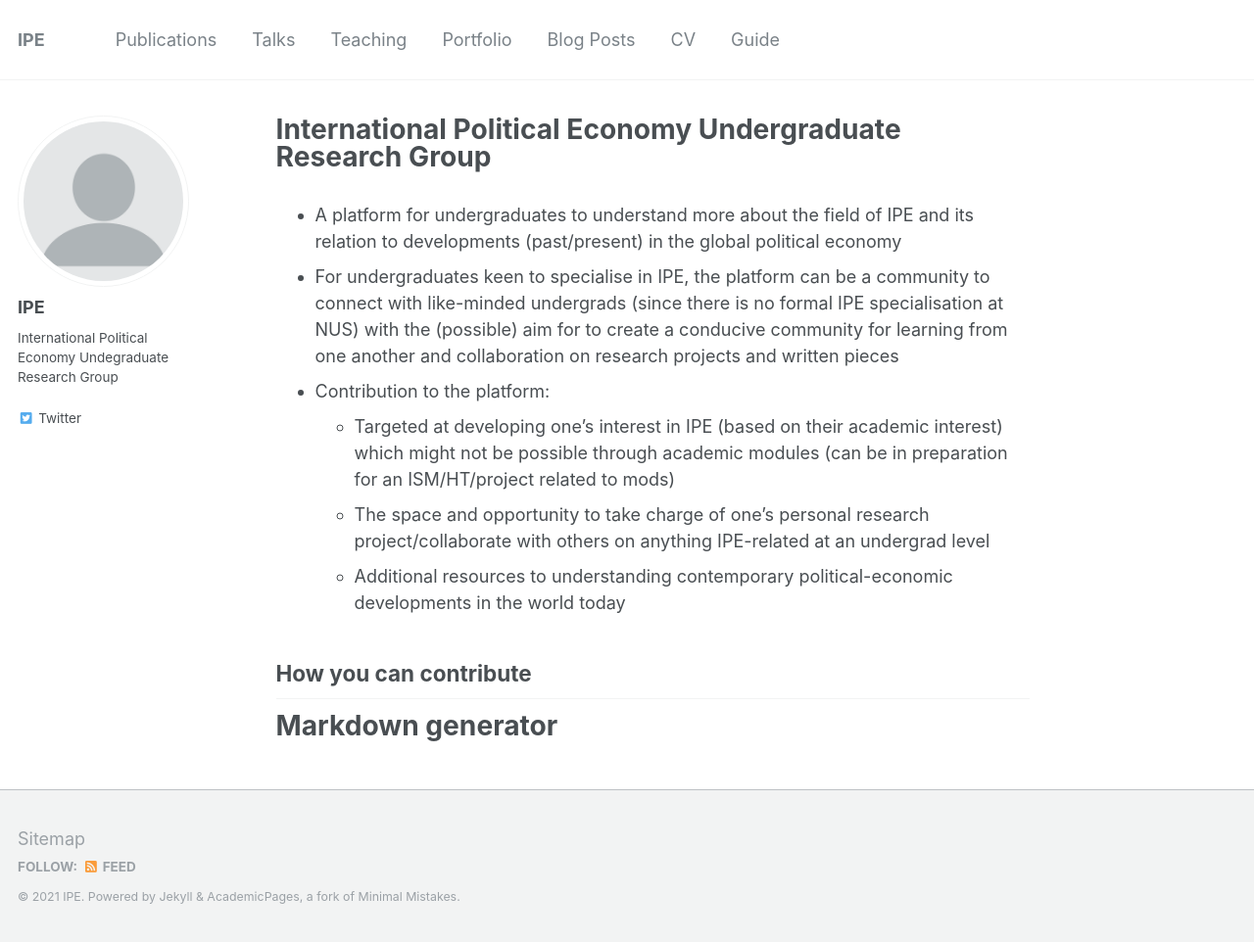
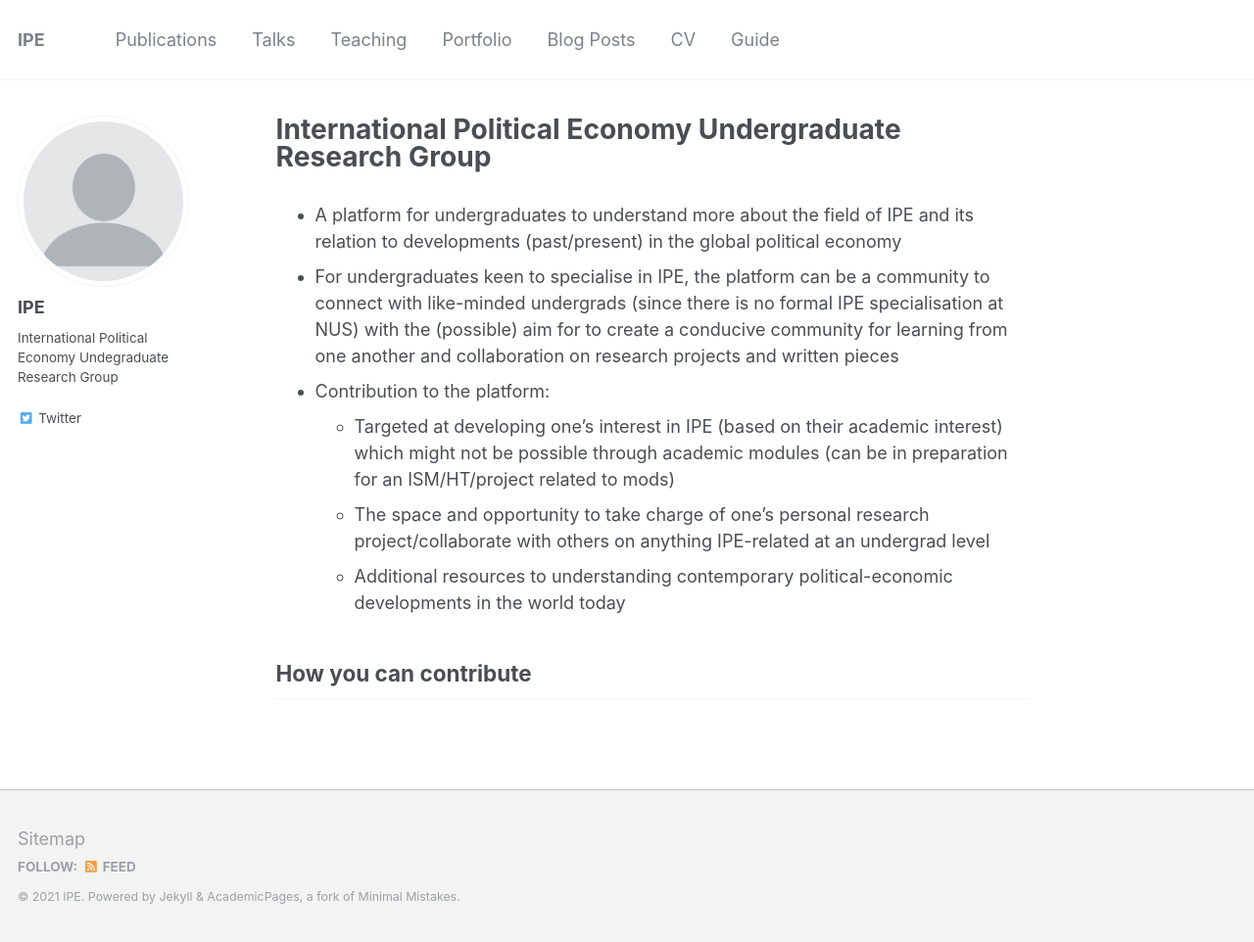
Before and after one commit to jesslenelee/ipe, a Jekyll site: the page built from _pages/about.md, in a window 1280 px wide and 962 px high. Shown: the whole window at 98% size. Built offline with Jekyll 4.4.1, drawn with Linux system fonts in a browser that asks for light colours.

Commit message:
Update about.md

```diff
--- a/_pages/about.md
+++ b/_pages/about.md
@@ -17,6 +17,3 @@ redirect_from:
 
 How you can contribute
 ------
-
-
-# **Markdown generator**
```
